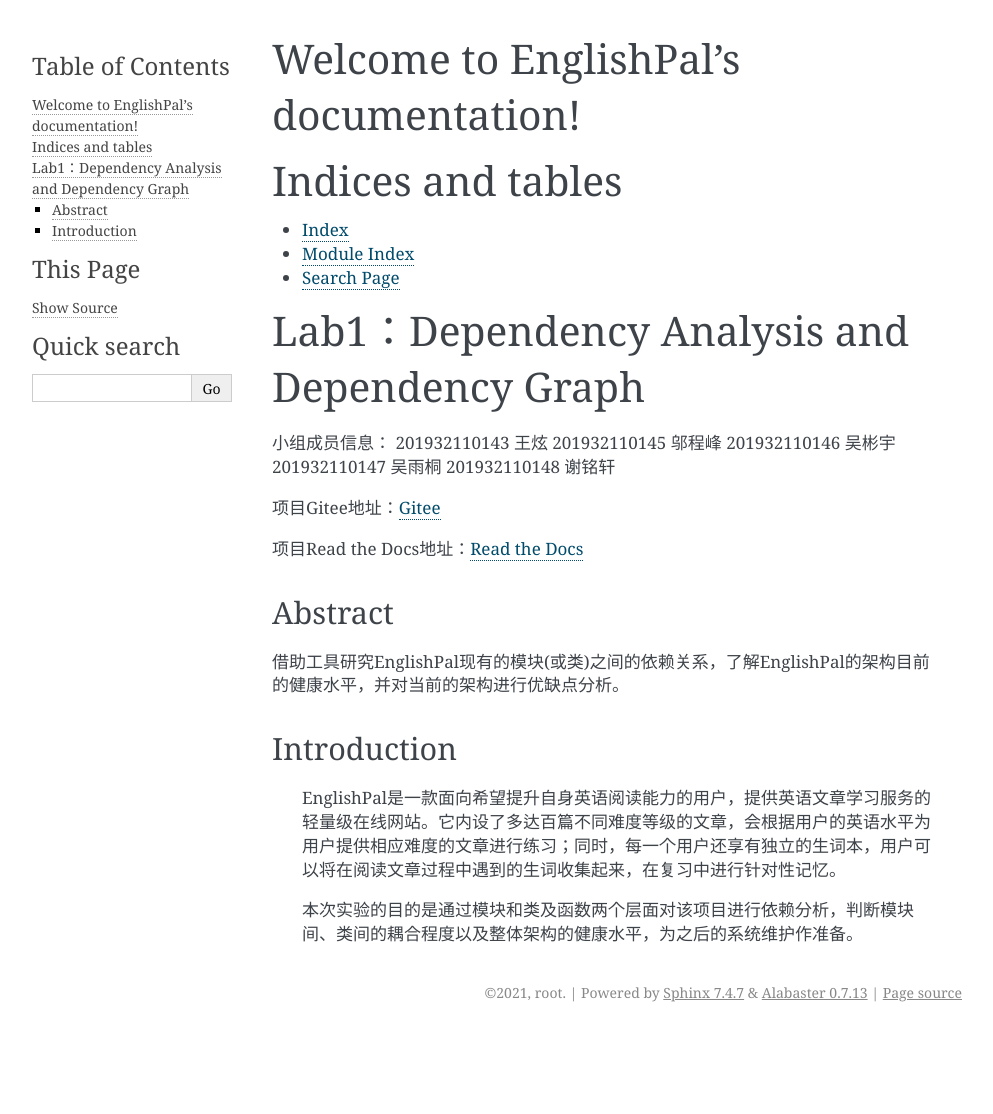
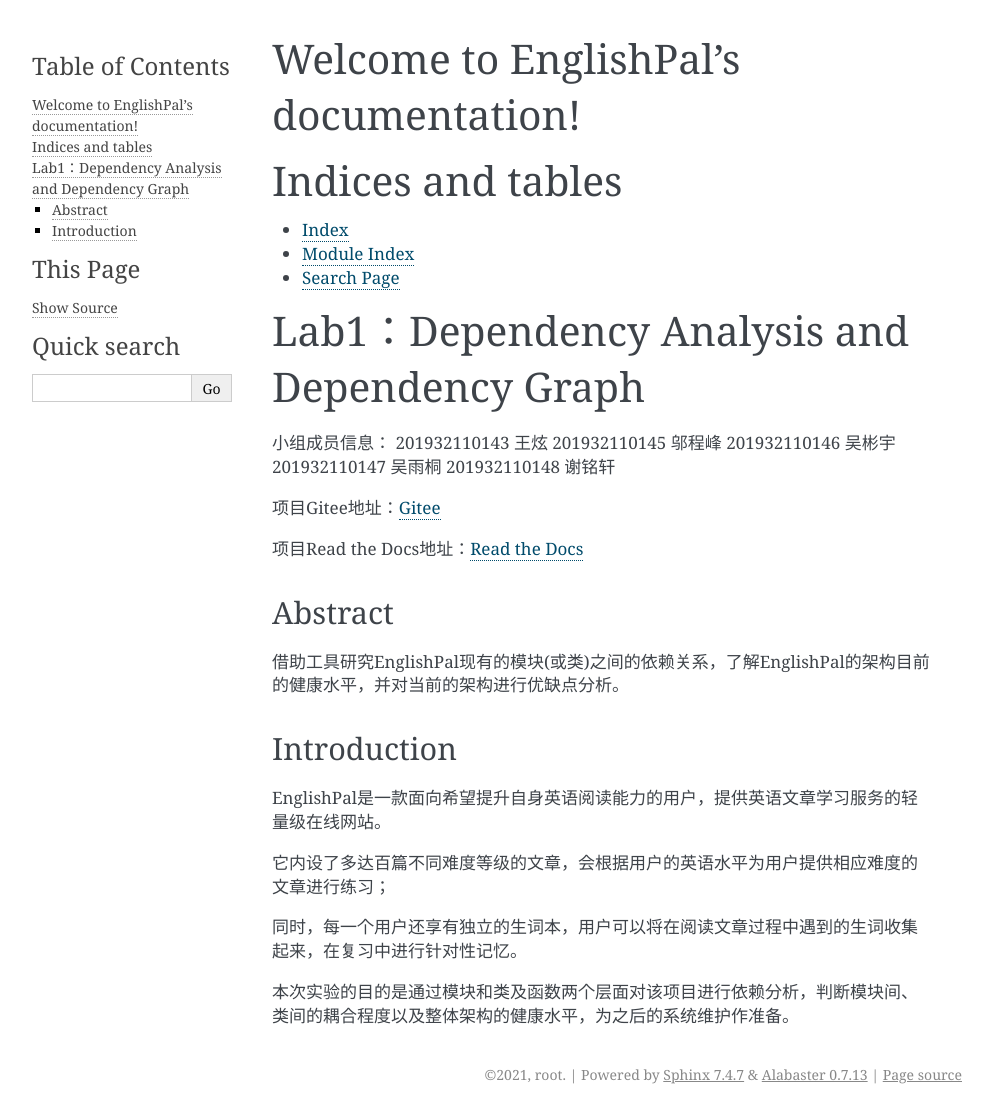
Before and after one commit to Steven-Yutong/EnglishPal, a Sphinx documentation site: the page built from docs/source/index.rst, in a window 1280 px wide. Shown: the whole page, without its empty margins (148-1141 px from the left). Built offline with Sphinx 7.4.7, drawn with Linux system fonts in a browser that asks for light colours; before the commit the page ends 1032 px from its top, so only the background shows below that.

```diff
--- a/docs/source/index.rst
+++ b/docs/source/index.rst
@@ -37,6 +37,10 @@ Abstract
 Introduction
 ------------
 
-   EnglishPal是一款面向希望提升自身英语阅读能力的用户，提供英语文章学习服务的轻量级在线网站。它内设了多达百篇不同难度等级的文章，会根据用户的英语水平为用户提供相应难度的文章进行练习；同时，每一个用户还享有独立的生词本，用户可以将在阅读文章过程中遇到的生词收集起来，在复习中进行针对性记忆。
+EnglishPal是一款面向希望提升自身英语阅读能力的用户，提供英语文章学习服务的轻量级在线网站。
 
-   本次实验的目的是通过模块和类及函数两个层面对该项目进行依赖分析，判断模块间、类间的耦合程度以及整体架构的健康水平，为之后的系统维护作准备。
+它内设了多达百篇不同难度等级的文章，会根据用户的英语水平为用户提供相应难度的文章进行练习；
+
+同时，每一个用户还享有独立的生词本，用户可以将在阅读文章过程中遇到的生词收集起来，在复习中进行针对性记忆。
+
+本次实验的目的是通过模块和类及函数两个层面对该项目进行依赖分析，判断模块间、类间的耦合程度以及整体架构的健康水平，为之后的系统维护作准备。
```
